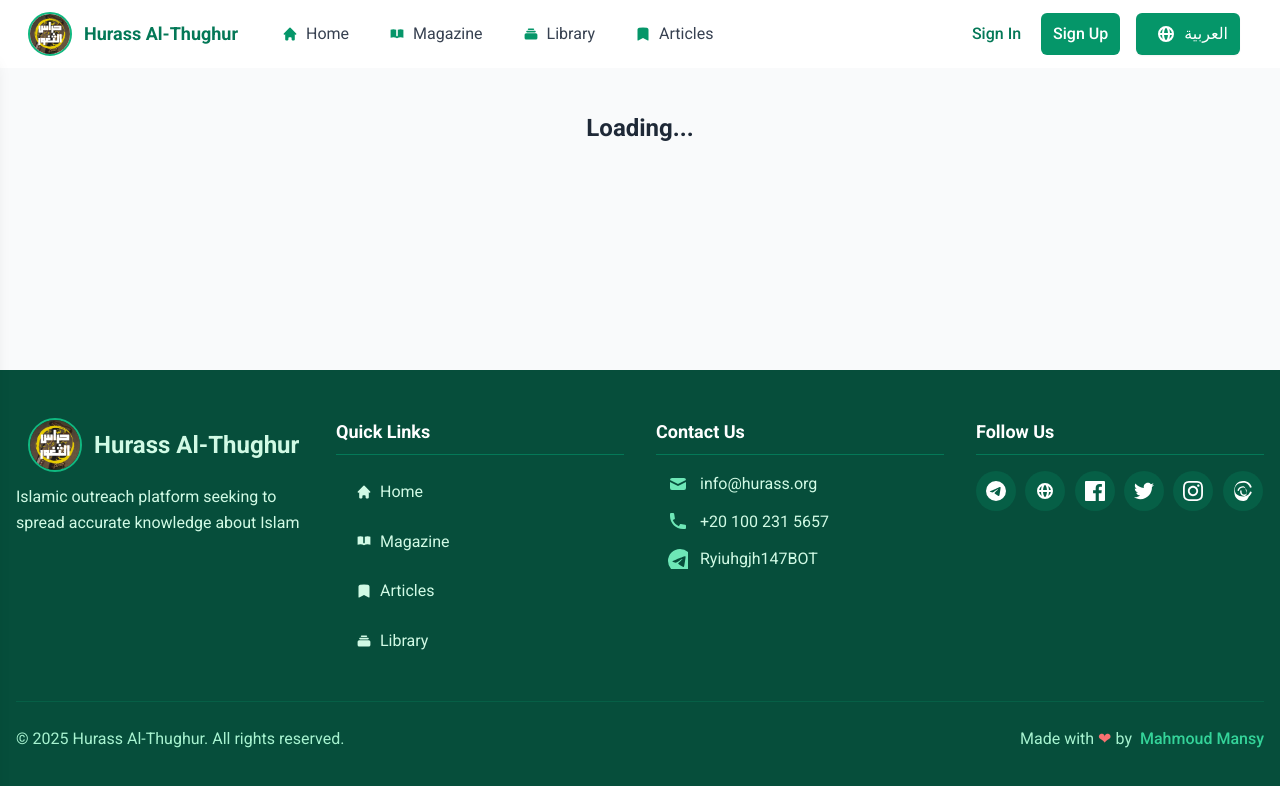
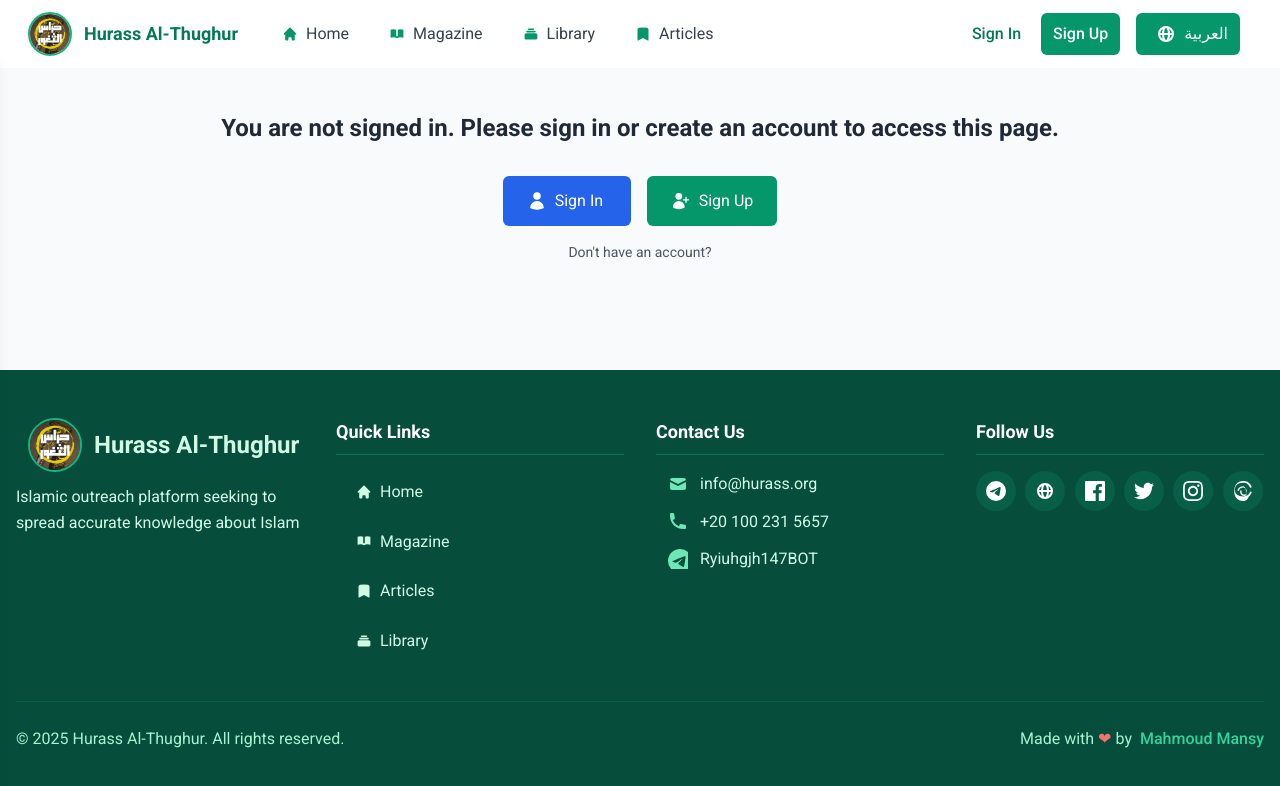
Before and after one commit to MMansy19/Hurass-Al-Thughur, a Next.js app: page /en/dashboard in a window 1280 px wide. Shown: the top 786 px of the page. Built offline with nearby package versions, Linux system fonts and the light colour scheme.

Commit message:
feat: add not signed in message and update routing for dashboard access

```diff
--- a/app/[locale]/(auth)/signin/SigninForm.tsx
+++ b/app/[locale]/(auth)/signin/SigninForm.tsx
@@ -44,7 +44,7 @@
       if (data.user) {
         window.localStorage.setItem("user", JSON.stringify(data.user));
         toast.success(messages.auth.signinSuccess);
-        router.push(`/${locale}`);
+        router.push(`/${locale}/dashboard`);
       }
     } catch (error) {
       toast.error(`${messages.auth.signinError}: An unexpected error occurred`);
--- a/app/[locale]/dashboard/page.tsx
+++ b/app/[locale]/dashboard/page.tsx
@@ -27,6 +27,9 @@
     if (user?.id) {
       loadArticles(user.id, setArticles, setLoading);
     }
+    else {
+      setLoading(false);
+    }
   }, [locale, user]);
 
   if (loading) {
@@ -34,6 +37,52 @@
       <p className="text-center font-bold text-2xl">
         {messages?.common?.loading}
       </p>
+    );
+  }
+  if (!user) {
+    return (
+      <div className="text-center">
+        <p className="font-bold text-2xl mb-8">
+          {messages?.common?.notSignedIn}
+        </p>
+        <div className="flex flex-col sm:flex-row gap-4 justify-center items-center">
+          <Link
+            href={`/${locale}/signin`}
+            className="inline-flex items-center gap-2 px-6 py-3 bg-blue-600 text-white rounded-md hover:bg-blue-700 transition-colors min-w-32"
+          >
+            <svg
+              xmlns="http://www.w3.org/2000/svg"
+              viewBox="0 0 24 24"
+              fill="currentColor"
+              className="w-5 h-5"
+            >
+              <path
+                fillRule="evenodd"
+                d="M7.5 6a4.5 4.5 0 1 1 9 0 4.5 4.5 0 0 1-9 0ZM3.751 20.105a8.25 8.25 0 0 1 16.498 0 .75.75 0 0 1-.437.695A18.683 18.683 0 0 1 12 22.5c-2.786 0-5.433-.608-7.812-1.7a.75.75 0 0 1-.437-.695Z"
+                clipRule="evenodd"
+              />
+            </svg>
+            {messages?.auth?.signin}
+          </Link>
+          <Link
+            href={`/${locale}/signup`}
+            className="inline-flex items-center gap-2 px-6 py-3 bg-emerald-600 text-white rounded-md hover:bg-emerald-700 transition-colors min-w-32"
+          >
+            <svg
+              xmlns="http://www.w3.org/2000/svg"
+              viewBox="0 0 24 24"
+              fill="currentColor"
+              className="w-5 h-5"
+            >
+              <path d="M5.25 6.375a4.125 4.125 0 1 1 8.25 0 4.125 4.125 0 0 1-8.25 0ZM2.25 19.125a7.125 7.125 0 0 1 14.25 0v.003l-.001.119a.75.75 0 0 1-.363.63 13.067 13.067 0 0 1-6.761 1.873c-2.472 0-4.786-.684-6.76-1.873a.75.75 0 0 1-.364-.63l-.001-.122ZM18.75 7.5a.75.75 0 0 0-1.5 0v2.25H15a.75.75 0 0 0 0 1.5h2.25v2.25a.75.75 0 0 0 1.5 0v-2.25H21a.75.75 0 0 0 0-1.5h-2.25V7.5Z" />
+            </svg>
+            {messages?.auth?.signup}
+          </Link>
+        </div>
+        <p className="text-gray-600 mt-4 text-sm">
+          {messages?.auth?.dontHaveAccount}
+        </p>
+      </div>
     );
   }
 
--- a/locales/ar.json
+++ b/locales/ar.json
@@ -26,7 +26,8 @@
     "siteName": "حُراس الثغور",
     "goBack": "العودة",
     "cancel": "إلغاء",
-    "confirm": "تأكيد"
+    "confirm": "تأكيد",
+    "notSignedIn": "لم تقم بتسجيل الدخول. يرجى تسجيل الدخول أو إنشاء حساب جديد للوصول إلى هذه الصفحة."
   },
   "auth": {
     "signin": "تسجيل الدخول",
--- a/locales/en.json
+++ b/locales/en.json
@@ -26,7 +26,8 @@
     "send": "Send",
     "goBack": "Go Back",
     "cancel": "Cancel",
-    "confirm": "Confirm"
+    "confirm": "Confirm",
+    "notSignedIn": "You are not signed in. Please sign in or create an account to access this page."
   },
   "auth": {
     "signin": "Sign In",
--- a/types/messages.ts
+++ b/types/messages.ts
@@ -46,6 +46,7 @@
   goBack: string;
   cancel: string;
   confirm: string;
+  notSignedIn: string;
 }
 
 export interface ErrorMessages {
```
